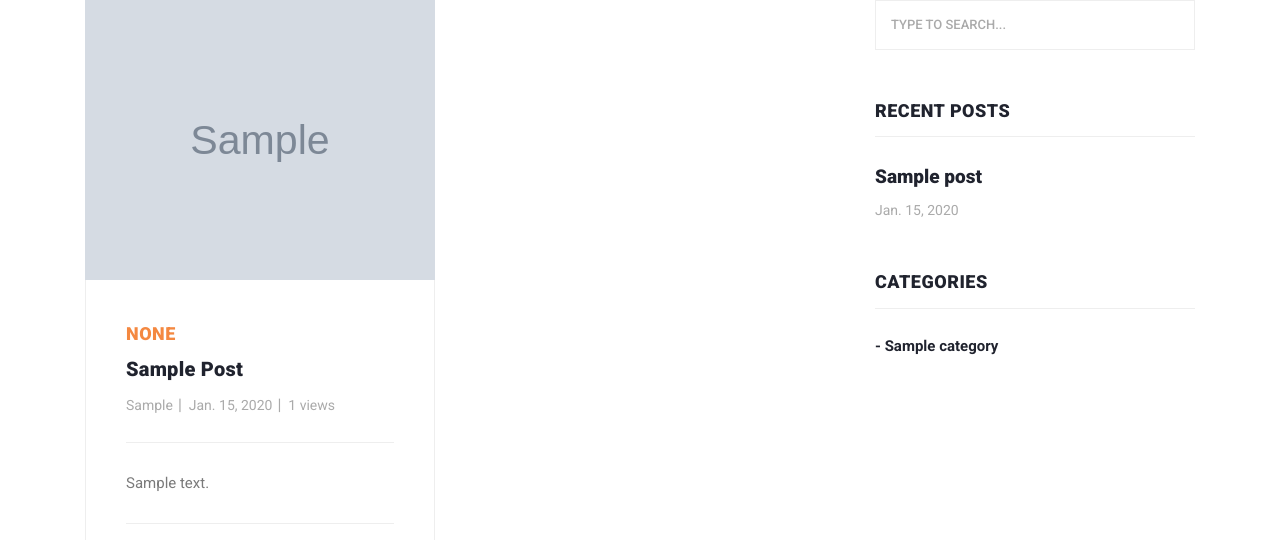
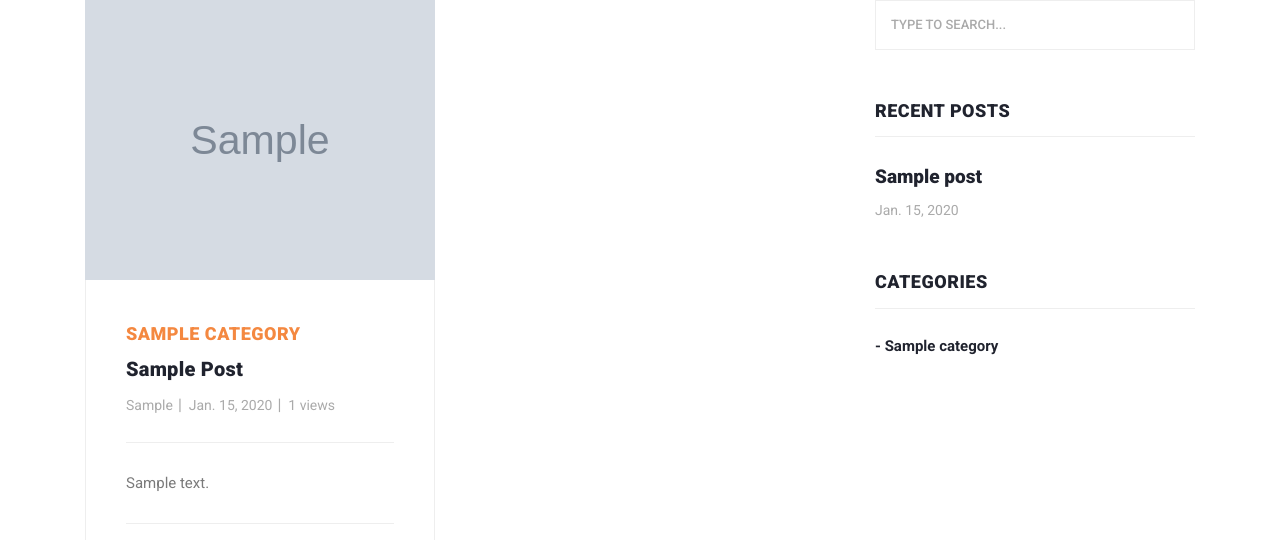
Before and after one commit to Kia-Aalam/Kia-Blog, a Django app: page /blog/ in a window 1280 px wide. Shown: the part 387-927 px from the top of the page. Run offline with Django 5.2, Linux system fonts and the light colour scheme; tables that the repository leaves empty hold one stand-in row (values such as "Sample post"); grey boxes marked "Sample" are stand-in pictures; some libraries are stand-ins or nearby versions.

Commit message:
fix category in header

```diff
--- a/templates/blog.html
+++ b/templates/blog.html
@@ -38,8 +38,10 @@
                       {% endif %}
                     </div>
                     <div class="down-content">
-                      {% if post.category %} <!--//-->
-                      <span>{{ post.category.name }}</span>
+                      {% if post.category.all %}
+                        <span>{{ post.category.all.0.name }}</span>
+                      {% else %}
+                        <span>Uncategorized</span>
                       {% endif %}
                       <a href="{% url 'post-details' post.slug %}"><h4>{{ post.title }}</h4></a>
                       <ul class="post-info">
--- a/templates/index.html
+++ b/templates/index.html
@@ -144,8 +144,8 @@ https://templatemo.com/tm-551-stand-blog
                       {% endif %}
                     </div>
                     <div class="down-content">
-                      {% if post.category %}
-                        <span>{{ post.category.name }}</span>
+                      {% if post.category.all %}
+                        <span>{{ post.category.all.0.name }}</span>
                       {% else %}
                         <span>Uncategorized</span>
                       {% endif %}
```
